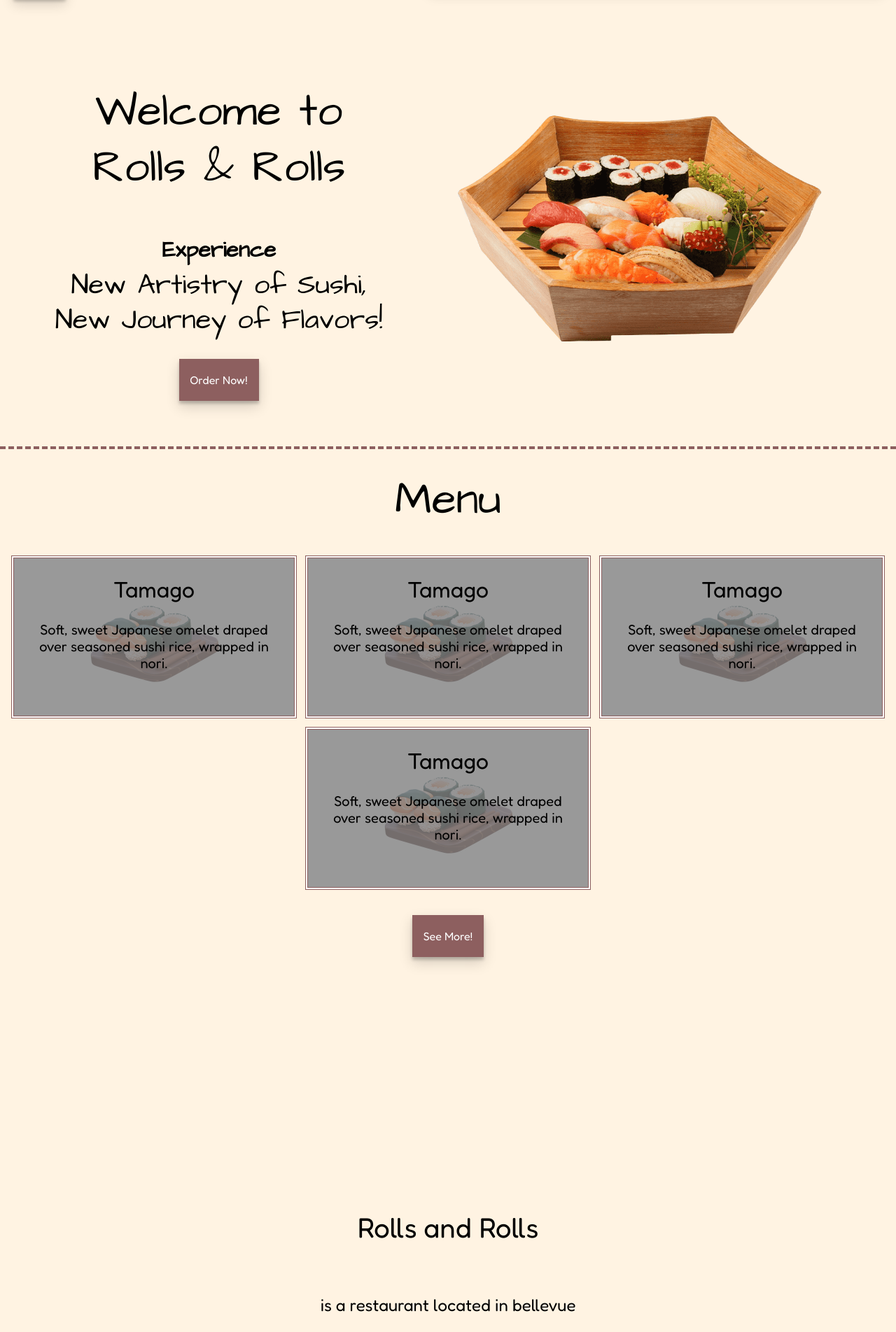
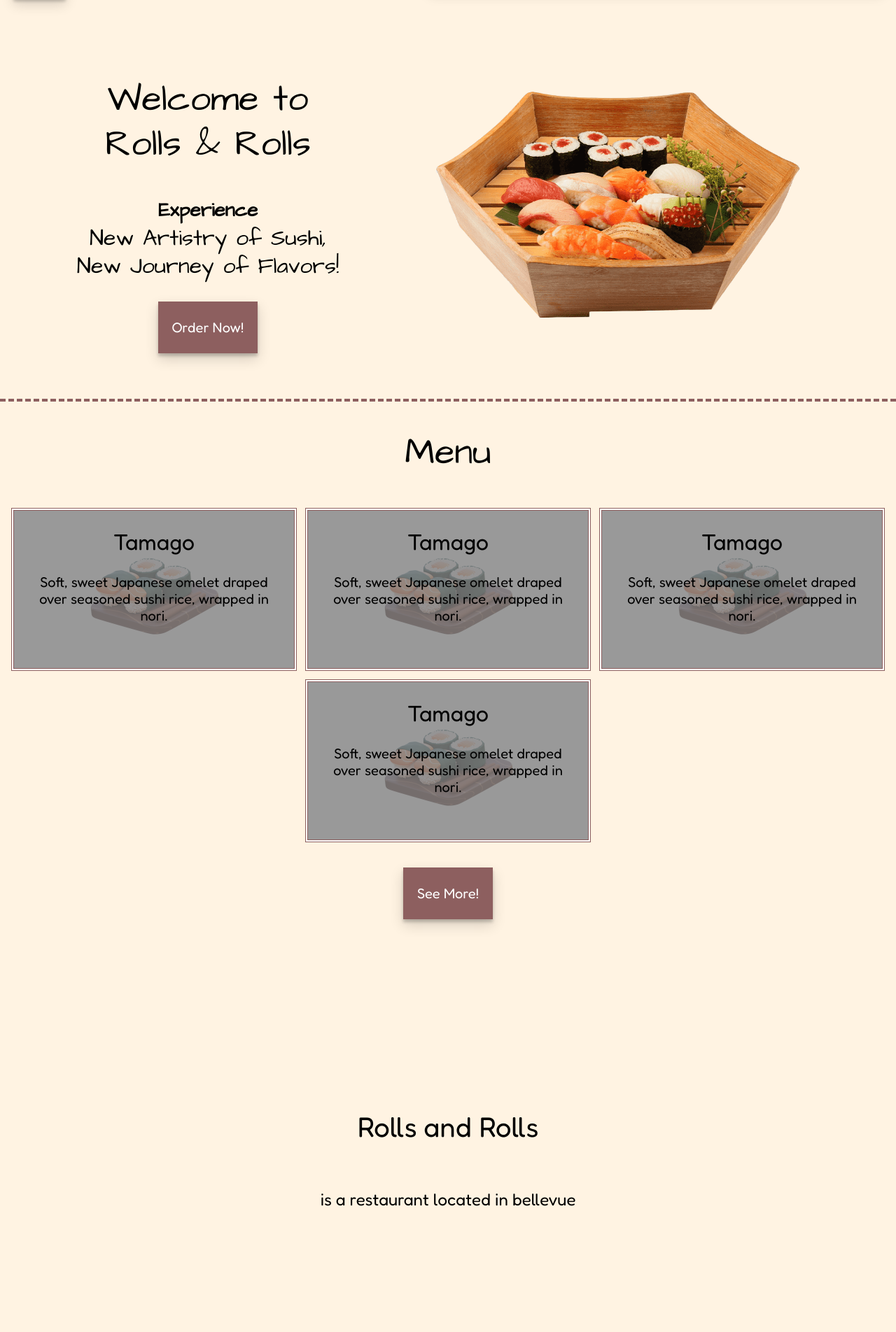
Before and after one commit to yenny1124/Restaurant-Ordering-App, a Next.js app: page / in a window 1280 px wide. Shown: the part 96-2000 px from the top of the page at 70% size. Built offline with nearby package versions, Linux system fonts and the light colour scheme.

Commit message:
added new text size pattern

```diff
--- a/src/app/components/linkbutton/linkbutton.css
+++ b/src/app/components/linkbutton/linkbutton.css
@@ -29,6 +29,6 @@
 
 @media screen and (min-width: 1080px) {
   .link-button {
-    font-size: 1rem;
+    font-size: 1.25rem;
   }
 }
--- a/src/app/globals.css
+++ b/src/app/globals.css
@@ -78,8 +78,8 @@ body {
 
 @media screen and (min-width: 1080px) {
   h1 {
-    font-size: 4rem;
-    line-height: 5rem;
+    font-size: 3.25rem;
+    line-height: 4rem;
   }
 }
 
--- a/src/app/sections/about/aboutsection.css
+++ b/src/app/sections/about/aboutsection.css
@@ -1,6 +1,5 @@
 .about-section {
-  --about-section-height: 720px;
-  height: var(--about-section-height);
+  height: 540px;
   width: 100%;
   overflow: hidden;
   position: relative;
@@ -8,7 +7,7 @@
 }
 
 .about-section-contents {
-  height: var(--about-section-height);
+  height: 100%;
   color: black;
 
   width: 100%;
@@ -26,6 +25,7 @@
   background-size: 100vw auto;
   background-repeat: repeat-y;
 }
+
 .about-section h1 {
   font-weight: normal;
   font-size: 40px;
@@ -38,7 +38,7 @@
   z-index: 1;
 }
 
-@media screen and (max-width: 1200px) {
+@media screen and (max-width: 1079px) {
   .about-section-image {
     background-size: auto 100vh;
   }
--- a/src/app/sections/hero/herosection.css
+++ b/src/app/sections/hero/herosection.css
@@ -131,12 +131,12 @@
     color: black;
     margin: 0;
     text-align: center;
-    font-size: 2.5rem;
-    line-height: 3.125rem;
+    font-size: 2rem;
+    line-height: 2.5rem;
   }
 
   .hero-section div .special-paragraph {
-    font-size: 2rem;
+    font-size: 1.75rem;
     font-weight: bold;
   }
 }
```
